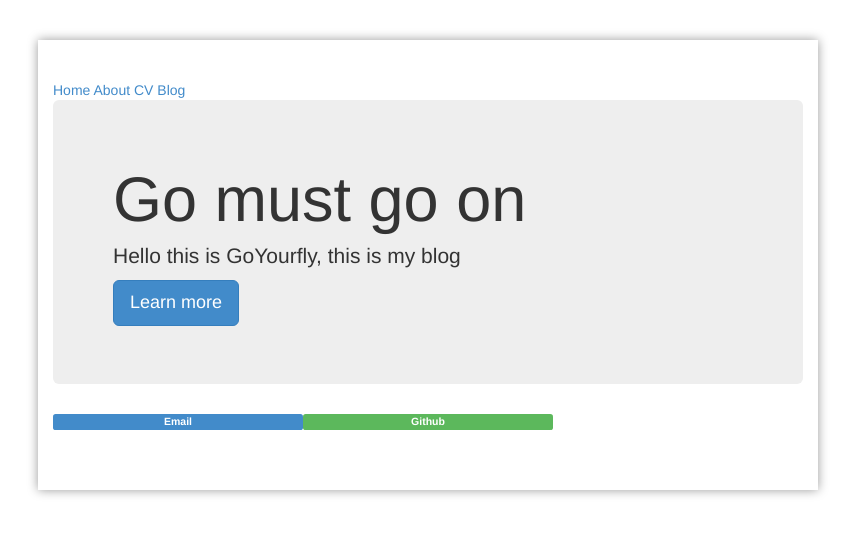
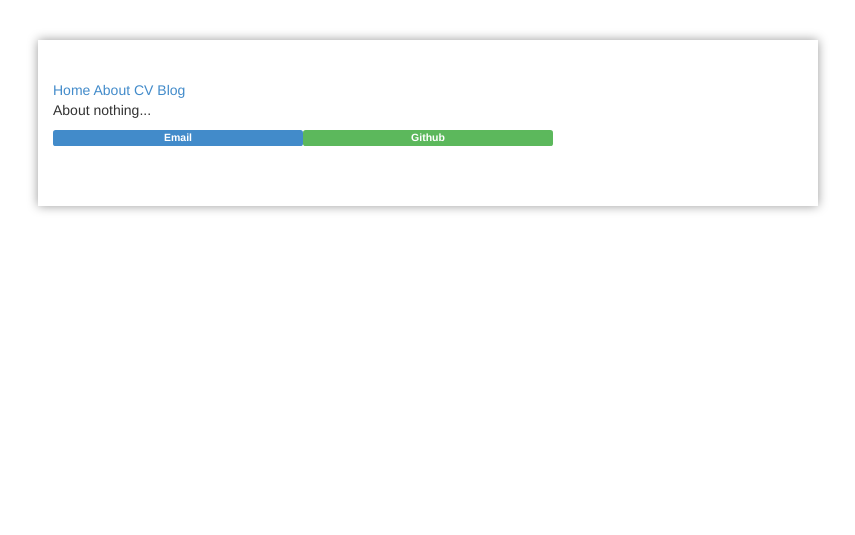
Before and after one commit to goyourfly/goyourfly.github.io, a Jekyll site: the page built from about/index.html, in a window 1280 px wide. Shown: the top 535 px of the page, without its empty margins (212-1067 px from the left). Built offline with Jekyll 4.4.1, drawn with Linux system fonts in a browser that asks for light colours.

Commit message:
Update index.html

```diff
--- a/about/index.html
+++ b/about/index.html
@@ -2,8 +2,4 @@
 layout: default
 title: Go Yourfly's Blog
 ---
-<div class="jumbotron">
-  <h1>Go must go on</h1>
-  <p>Hello this is GoYourfly, this is my blog</p>
-  <p><a class="btn btn-primary btn-lg" href="#" role="button">Learn more</a></p>
-</div>
+<p>About nothing...</p>
```
